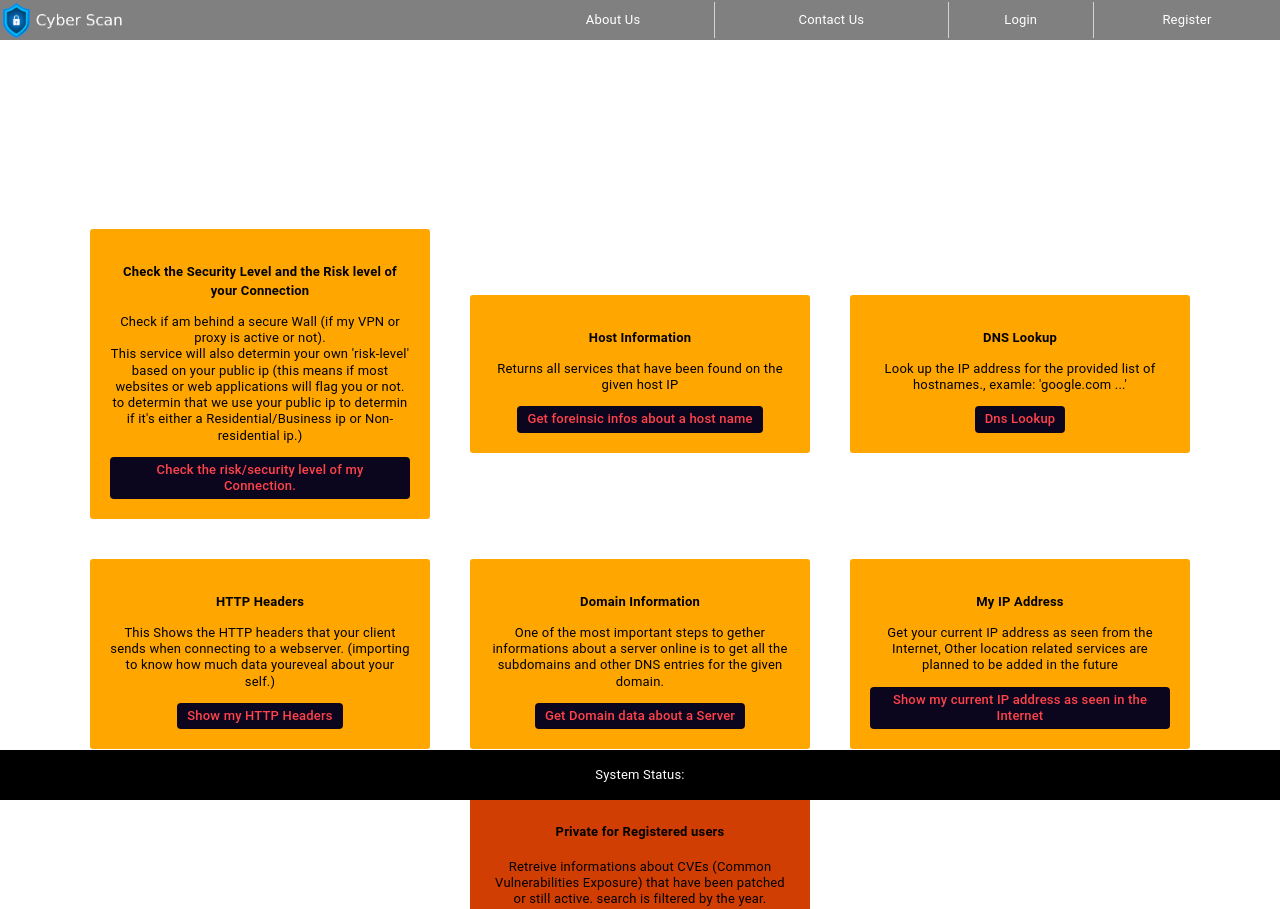
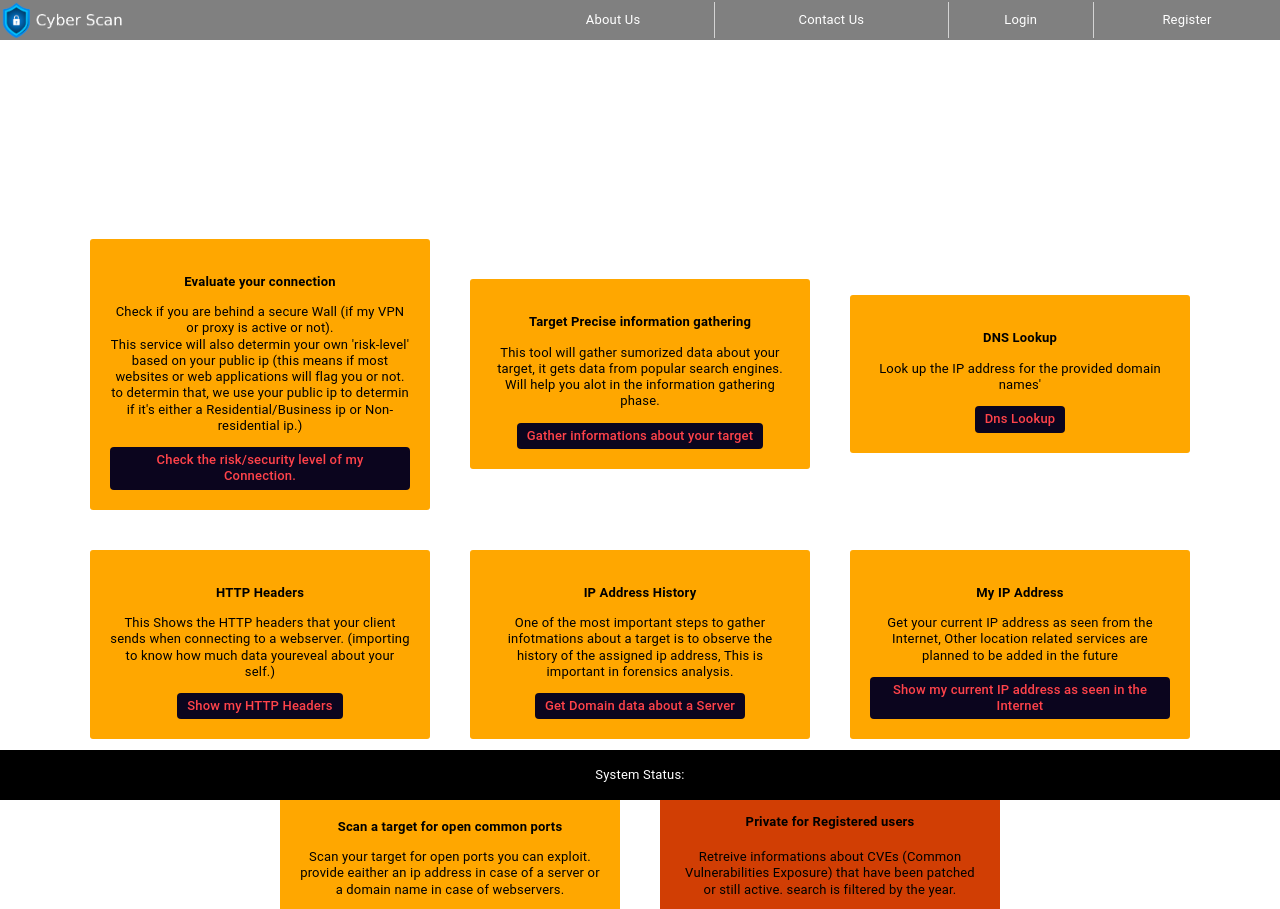
Before and after one commit to med-skyied/Cyber_Scan, a React (Create React App) app in the folder cyber_scan_f-e/: page /home in a window 1280 px wide. Shown: the top 909 px of the page. Built offline with nearby package versions, Linux system fonts and the light colour scheme.

Commit message:
populating the default pages (Root, contact, Home, About) to contain the new decided data.

```diff
--- a/cyber_scan_f-e/src/pages/About.jsx
+++ b/cyber_scan_f-e/src/pages/About.jsx
@@ -8,7 +8,20 @@ function About() {
     <>
         <NavBarChild />
         <div className='main_container'>
-            <p>This is the about us page.</p>
+        <div className='about_app_holder'>
+        <div className='about_app_container'>
+            <p>This project is a collection of tools that can be used in information gathering. (or cyber threath analysis)</p>
+            <p>This Application doesn't run nmap or any other scaning tool in our servers, we avoided that to not ingage in any act of Law vialotion.</p>
+            <p>we have created and assembled a collection of tools that are helpful for a cyber security researcher.</p>
+            <p>We provide the following services:</p><br/>
+            <p>a list of the final services /...../</p> <br/>
+            <p>Again these are just basic checking and analysis tools. they will be useful for the initial look up in the Information gathering phase (one of the phases a cyber security Operative must go thorough)</p>
+            <p>Most users will find this project helpfull. but other advanced Cyber security oriented folks won't find it very interesting.</p>
+            <p>This was developed with a short time limit in mind. and it's still under development, so check it out from time to time. </p>
+            <br /> <br/>
+            <p>Created by Mohamed Amouch, a sotware engineering student</p> <span>creator details</span>
+            </div>
+            </div>
         </div>
 
     </>
--- a/cyber_scan_f-e/src/pages/Contact.jsx
+++ b/cyber_scan_f-e/src/pages/Contact.jsx
@@ -8,7 +8,11 @@ function Contact() {
     <>
         <NavBarChild />
         <div className='main_container'>
-            <p>This is the Contact us page.</p>
+        <div className='contact_container'>
+            <p>You can contact us via this email: <span><a href='mailto:skyied.med2023@gmail.com' > skyied.med2023@gmail.com </a></span> </p>
+            <p>Or you can talk to me on my socials: /.my socials./</p>
+
+            </div>
         </div>
 
     </>
--- a/cyber_scan_f-e/src/pages/Home.jsx
+++ b/cyber_scan_f-e/src/pages/Home.jsx
@@ -18,11 +18,11 @@ function Home() {
   function cve_search(){
     navigate('/cve_search');
   }
-  function domain_infos(){
-    navigate('/domain_infos');
+  function ipaddress_history(){
+    navigate('/ipaddress_history');
   }
-  function host_infos(){
-    navigate('/host_infos');
+  function host_info_gathering(){
+    navigate('/host_gather_info');
   }
   function http_headers(){
     navigate('/http_headers');
@@ -30,33 +30,39 @@ function Home() {
   function security_check() {
     navigate('/security_check');
   }
+  function scan_port() {
+    navigate('/scan_ports');
+  }
  return (
     <>
         <NavBar />
         <div className='main_container'>
             <div className='home_partitioner_container'>
+              <section>
+
+              </section>
               <div className='service_holder'>
                 <div className='inner_holder'>
-                <p className='home_serv_header'>Check  the Security Level and the Risk level of your Connection</p>
-                  <h3> Check if am behind a secure Wall (if my VPN or proxy is active or not). <br/>
+                <p className='home_serv_header'>Evaluate your connection</p>
+                  <h3>Check if you are behind a secure Wall (if my VPN or proxy is active or not). <br/>
                   This service will also determin your  own 'risk-level' based on your public ip
                   (this means if most websites or web applications will flag you or not.
-                    to determin that we use your public ip to determin if it's either a
+                    to determin that, we use your public ip to determin if it's either a
                     Residential/Business ip or Non-residential ip.)</h3>
                     <button onClick={security_check} className='main_services_button'><h4 className='service_btn_txt'>Check the risk/security level of my Connection.</h4></button>
                 </div>
                 </div>
               <section className='service_holder'>
                 <div className='inner_holder'>
-                  <p className='home_serv_header'>Host Information</p>
-                  <h3>Returns all services that have been found on the given host IP</h3>
-                  <button onClick={host_infos} className='main_services_button'><h3 className='service_btn_txt'>Get foreinsic infos about a host name</h3></button>
+                  <p className='home_serv_header'>Target Precise information gathering</p>
+                  <h3>This tool will gather sumorized data about your target, it gets data from popular search engines. Will help you alot in the information gathering phase.</h3>
+                  <button onClick={host_info_gathering} className='main_services_button'><h3 className='service_btn_txt'>Gather informations about your target</h3></button>
                 </div>
                 </section>
               <section className='service_holder'>
                 <div className='inner_holder'>
                   <p className='home_serv_header'>DNS Lookup</p>
-                  <h3>Look up the IP address for the provided list of hostnames., examle: 'google.com ...'</h3>
+                  <h3>Look up the IP address for the provided domain names'</h3>
                   <button onClick={dns_lookup} className='main_services_button'><h3 className='service_btn_txt'>Dns Lookup</h3></button>
                 </div>
                 </section>
@@ -70,10 +76,10 @@ function Home() {
                 </section>
               <section className='service_holder'>
                 <div className='inner_holder'>
-                  <p className='home_serv_header'>Domain Information</p>
-                  <h3> One of the most important steps to gether informations about a server online is to get all the subdomains
-                  and other DNS entries for the given domain. </h3>
-                  <button onClick={domain_infos} className='main_services_button'><h3 className='service_btn_txt'>Get Domain data about a Server</h3></button>
+                  <p className='home_serv_header'>IP Address History</p>
+                  <h3> One of the most important steps to gather infotmations about a target is to observe the history of the assigned ip address,
+                  This is important in forensics analysis. </h3>
+                  <button onClick={ipaddress_history} className='main_services_button'><h3 className='service_btn_txt'>Get Domain data about a Server</h3></button>
                 </div>
                 </section>
               <section className='service_holder'>
@@ -83,6 +89,17 @@ function Home() {
                      to be added in the future</h3>
                     <button className='main_services_button' onClick={find_my_ip} ><h3 className='service_btn_txt'>Show my current IP address as seen in the Internet</h3></button>
                   </div>
+                </section>
+                <section>
+                <div className='service_holder'>
+                  <div className='inner_holder'>
+                  <p className='home_serv_header'>Scan a target for open common ports</p>
+                    <h3> Scan your target for open ports you can exploit. provide eaither an ip address in case of a server
+                      or a domain name in case of webservers.
+                    </h3>
+                      <button onClick={scan_port} className='main_services_button'><h4 className='service_btn_txt'>Scan a target</h4></button>
+                  </div>
+                </div>
                 </section>
               <section className='service_cve_holder'>
                 <div className='inner_holder'>
--- a/cyber_scan_f-e/src/pages/Root.jsx
+++ b/cyber_scan_f-e/src/pages/Root.jsx
@@ -12,9 +12,10 @@ const Root = () => {
     return (
         <>
         <div className="App-main">
-            <p>Welcom to Cyber Scan Project. (a Cyber Security project)</p>
-            <p>This project is an app to scan the Internet for infected devices depending on known open ports, and vulnerabilities.</p>
-            <p>This is Similer to the Shodan platform.</p>
+            <p className='welcome_header'>Welcome to Cyber Scan. (a Cyber Security project)</p>
+            <p>This project is a web application to provide cyber security tools that help users in different steps of a cyber operation.</p>
+            <p>This is a work in progress, using multiple api providers. The idea is to assemble a colletion of data gathering and analysis tools to help better identify and analyse the target you are after.</p>
+            <p>This app can be used for forensic analysis, and Cyber info gathering, No attack functionalities are provider. (for obvious reasons).</p>
             <img alt='cyber security image' src={cyberimg} className='Cyber-img-main'></img>
             <h5 className='Start-note'>Note: This is intended for education purposes only, We bear no responsabily for any malicious use of this app functionalities.</h5>
             <button className='Start-button' onClick={handleStartClick}>Enter</button>
```
